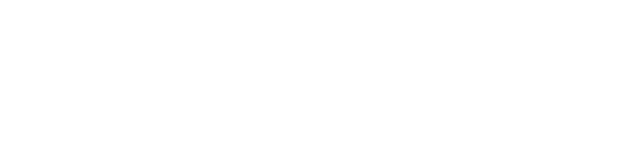
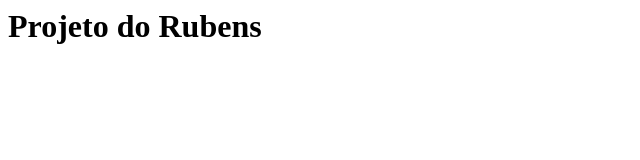
Before and after one commit to rubensfr/cursogit, a plain HTML site: page index.html in a window 1280 px wide. Shown: the whole page, without its empty margins (0-640 px from the left). Drawn offline with Linux system fonts and the light colour scheme.

Commit message:
mais uma alteração

```diff
--- a/index.html
+++ b/index.html
@@ -2,5 +2,6 @@
 <head>
 </head>
 <body>
+	<h1>Projeto do Rubens</h1>
 </body>
 </html>
```
